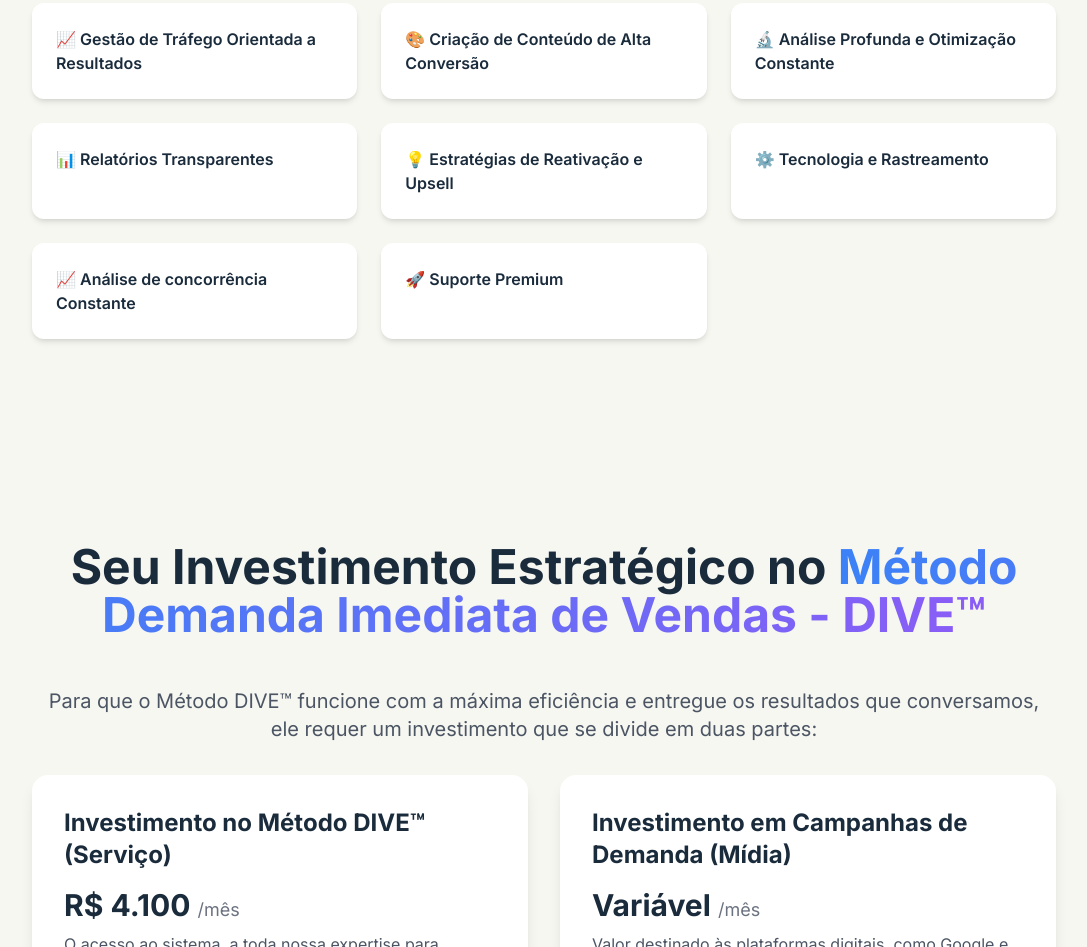
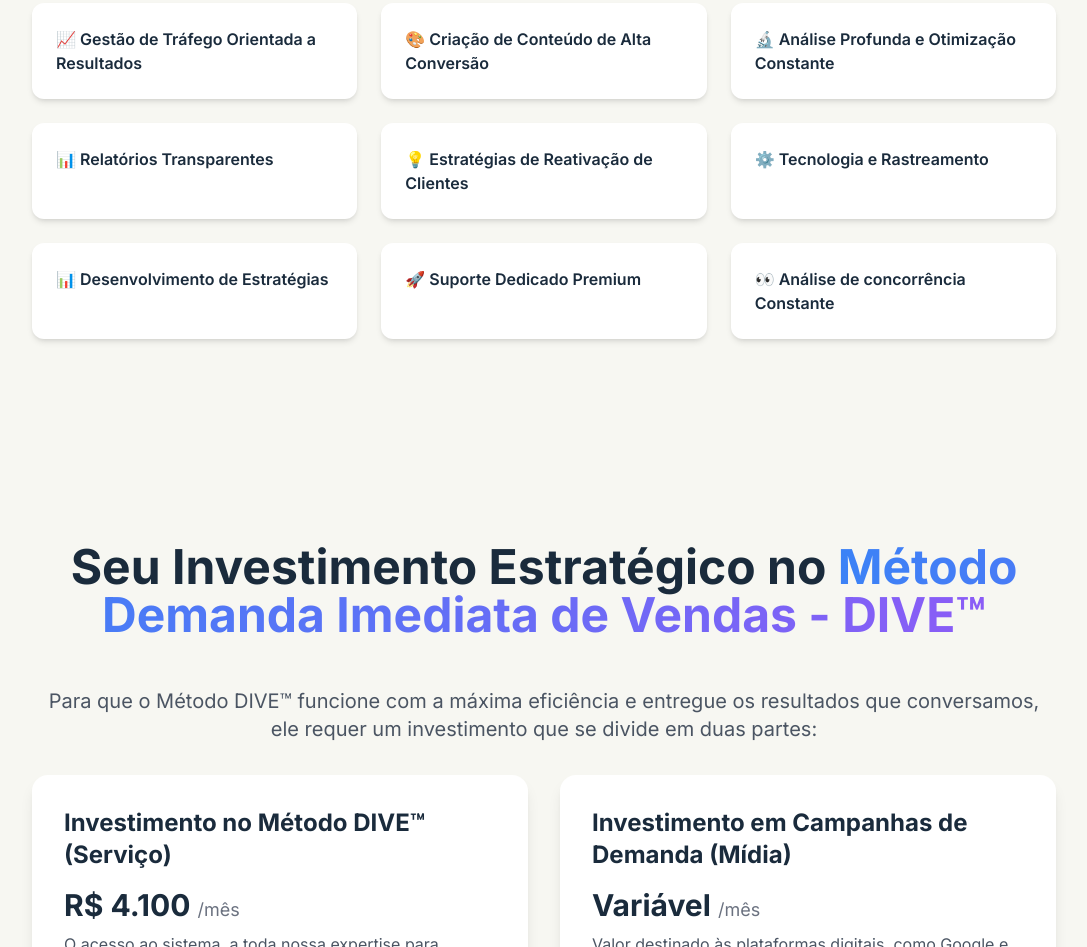
Before and after one commit to escalanomaximo/metodo-dive-apresentacao, a plain HTML site: page index.html in a window 1280 px wide. Shown: the part 5921-6868 px from the top of the page, without its empty margins (96-1183 px from the left). Drawn offline with nearby package versions, Linux system fonts and the light colour scheme.

Commit message:
Update index.html

```diff
--- a/index.html
+++ b/index.html
@@ -204,10 +204,11 @@
                     <div class="bg-white p-6 rounded-xl shadow-md"><p class="font-semibold">🎨 Criação de Conteúdo de Alta Conversão</p></div>
                     <div class="bg-white p-6 rounded-xl shadow-md"><p class="font-semibold">🔬 Análise Profunda e Otimização Constante</p></div>
                     <div class="bg-white p-6 rounded-xl shadow-md"><p class="font-semibold">📊 Relatórios Transparentes</p></div>
-                    <div class="bg-white p-6 rounded-xl shadow-md"><p class="font-semibold">💡 Estratégias de Reativação e Upsell</p></div>
+                    <div class="bg-white p-6 rounded-xl shadow-md"><p class="font-semibold">💡 Estratégias de Reativação de Clientes</p></div>
                     <div class="bg-white p-6 rounded-xl shadow-md"><p class="font-semibold">⚙️ Tecnologia e Rastreamento</p></div>
-                    <div class="bg-white p-6 rounded-xl shadow-md"><p class="font-semibold">📈 Análise de concorrência Constante</p></div>
-                    <div class="bg-white p-6 rounded-xl shadow-md"><p class="font-semibold">🚀 Suporte Premium</p></div>
+                    <div class="bg-white p-6 rounded-xl shadow-md"><p class="font-semibold">📊 Desenvolvimento de Estratégias</p></div>
+                    <div class="bg-white p-6 rounded-xl shadow-md"><p class="font-semibold">🚀 Suporte Dedicado Premium</p></div>
+                    <div class="bg-white p-6 rounded-xl shadow-md"><p class="font-semibold">👀 Análise de concorrência Constante</p></div>
                 </div>
             </div>
         </section>
```
